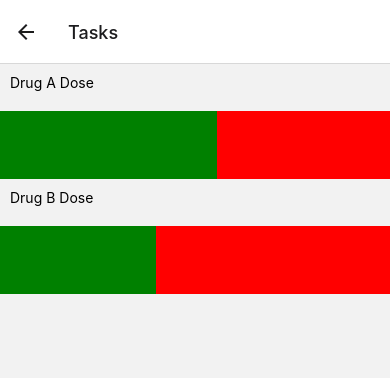
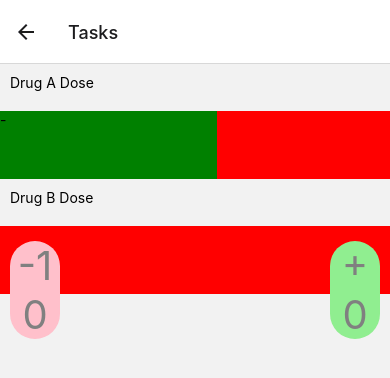
Before and after one commit to JordiIctech/Task-Manager, a React Native app: screen /Tasks in a window 390 px wide. Shown: the top 378 px of the page. Built offline with nearby package versions, Linux system fonts and the light colour scheme.

Commit message:
Task App: Added counting / dynamic progress

```diff
--- a/Stylesdef.js
+++ b/Stylesdef.js
@@ -69,6 +69,35 @@ export const styles = StyleSheet.create({
       margin: 10,
     },
 
-    defaulted: { flex: 1, alignItems: 'center', justifyContent: 'center' }
+    defaulted: { flex: 1, alignItems: 'center', justifyContent: 'center' },
+
+    // Task Styles
+
+    taskbuttM: {
+      backgroundColor: "pink",
+      borderRadius: 100,
+      width: 50,
+      margin: 10,
+      position: "absolute",
+      marginTop: 25,
+    },
+
+    taskbuttP: {
+      backgroundColor: "lightgreen",
+      borderRadius: 100,
+      width: 50,
+      alignSelf: 'left',
+      margin: 10,
+      position: "absolute",
+      marginTop: 25,
+      right: 0 // Default position set to left, so right must be specified.
+    },
+
+    tasksign: {
+      color: "grey",
+      fontSize: 40,
+      textAlign: "center",
+
+    },
 
   })
--- a/Tasks.js
+++ b/Tasks.js
@@ -1,13 +1,24 @@
-import * as React from 'react';
-import { View, Text, Button, StyleSheet} from 'react-native';
+import React, { useState } from "react"
+import { View, Text, Button, StyleSheet, TouchableOpacity} from 'react-native';
 import {styles} from "./Stylesdef.js"
 
 export function Tasks({ navigation }) {
+    var [task2M, setCount2M] = useState(10); // setCount is just a variable, non specific name
+    var [task2C, setCount2C] = useState(0);
+
+
     var task1C = 50 //flex values, one must be zero or negative have the other one full.
     var task1M = 40
 
-    var task2C = 80
-    var task2M = 120
+    function completion(M, C){
+        M -= 1
+        C += 1
+    }
+
+    function uncompletion(M, C){
+        M += 1
+        C -= 1
+    }
 
     return (
         <View
@@ -20,12 +31,24 @@ export function Tasks({ navigation }) {
         <View  style={{ height: "100%", width: "100%", flexDirection: 'row'}}>
         <View style={{ backgroundColor: "green", flex: task1C, marginTop: 10}} />
         <View style={{ backgroundColor: "red", flex: task1M, marginTop: 10}} />
+
+        <Text style = {{position: "absolute", marginTop: 10}}>-</Text>
         </View>
 
         <Text style = {{margin: 10}}>Drug B Dose</Text>
         <View  style={{ height: "100%", width: "100%", flexDirection: 'row'}}>
         <View style={{ backgroundColor: "green", flex: task2C, marginTop: 10}} />
         <View style={{ backgroundColor: "red", flex: task2M, marginTop: 10}} />
+
+        <TouchableOpacity style = {styles.taskbuttM}
+          onPress={() => setCount2M(task2M += 1)}>
+        <Text style={styles.tasksign}>-{task2M}</Text>
+        </TouchableOpacity>
+
+        <TouchableOpacity style = {styles.taskbuttP}
+          onPress={() => setCount2C(task2C += 1)}>
+        <Text style={styles.tasksign}>+{task2C}</Text>
+        </TouchableOpacity>
         </View>
 
         </View>
```
